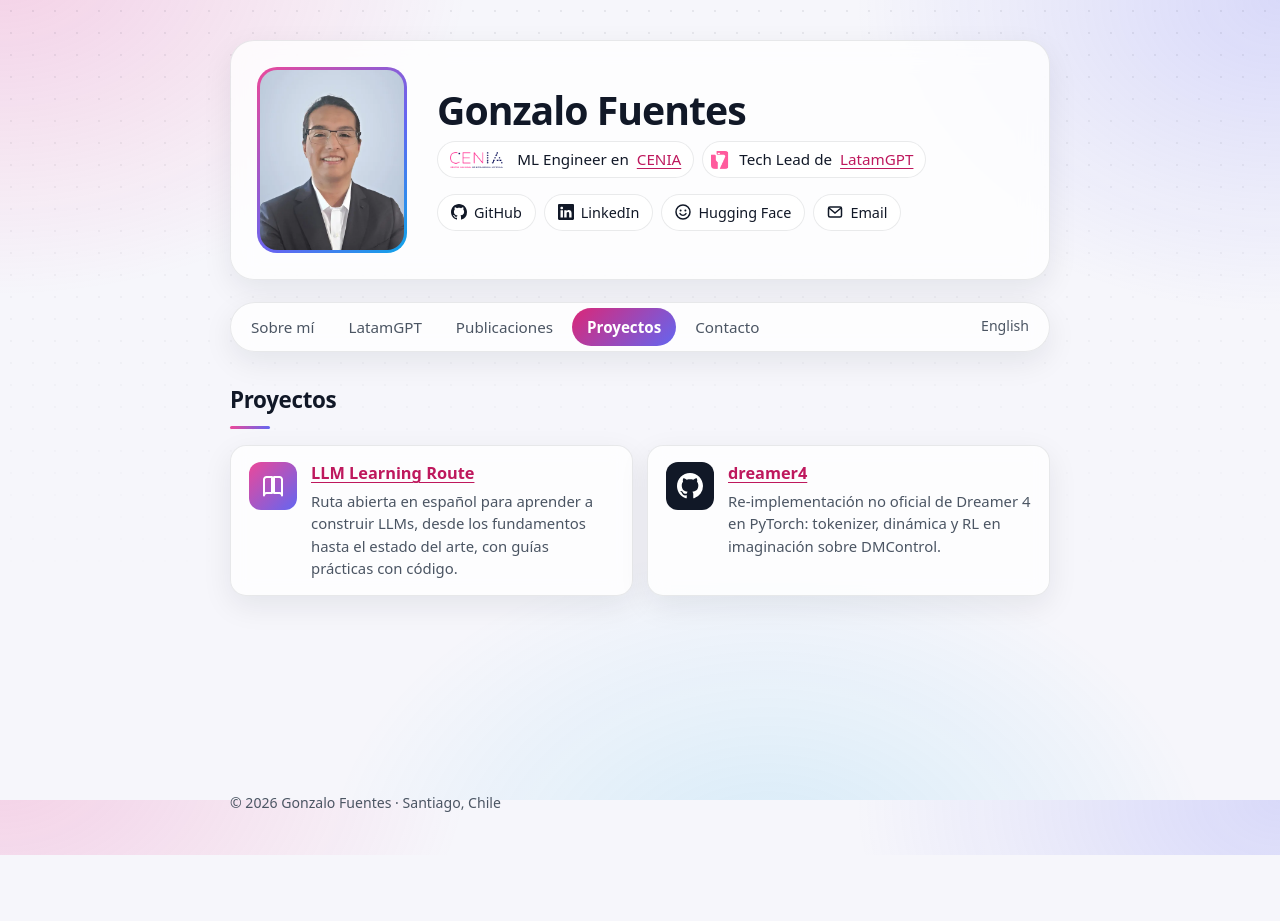
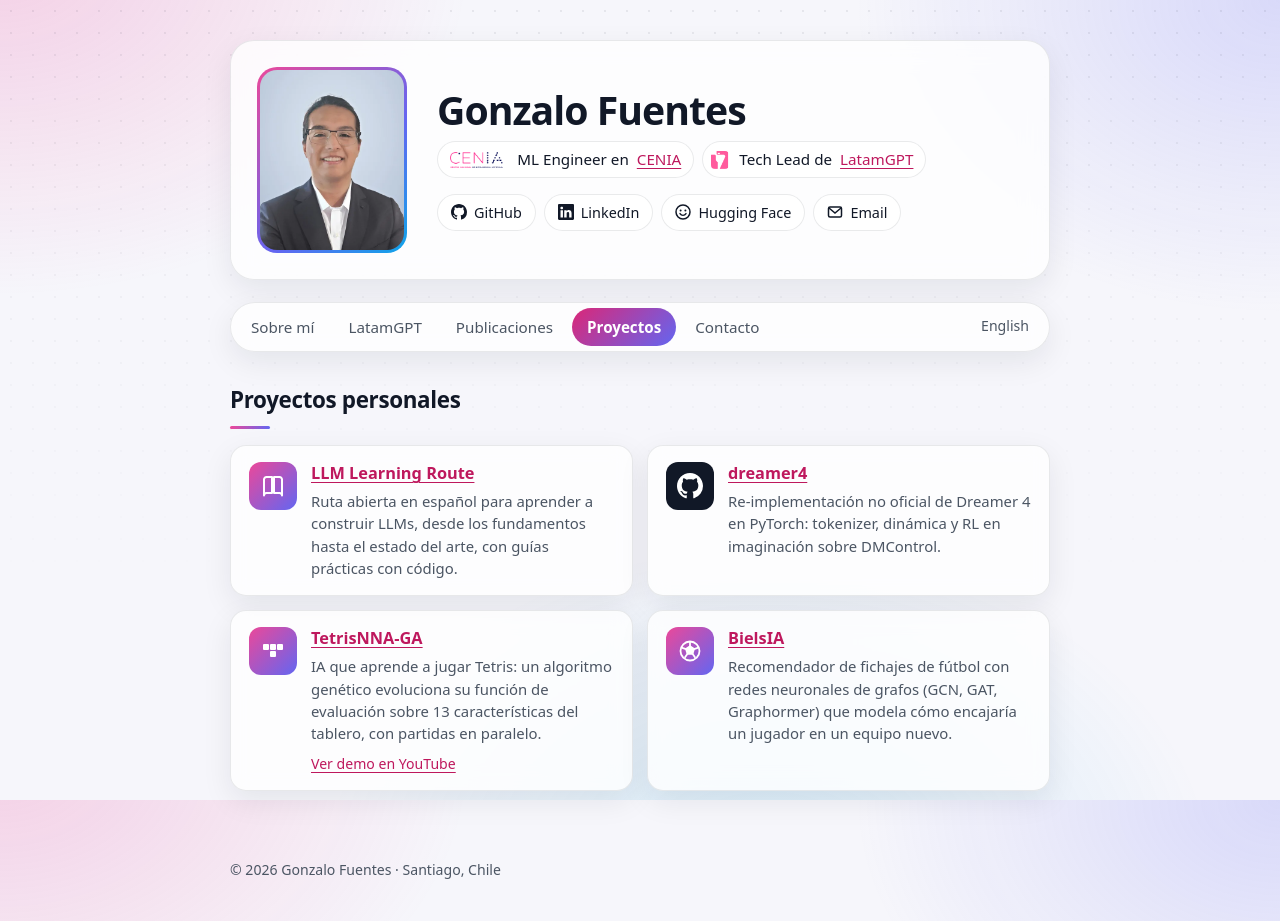
Before and after one commit to GonzaloFuentes1/GonzaloFuentes1.github.io, a plain HTML site: page index.html in a window 1280 px wide. Both pictures are taken after a click on the link "Proyectos". Before the commit the page ends 855 px from the top, so only its background shows below. Drawn offline with Linux system fonts and the light colour scheme.

Commit message:
feat: marca los proyectos como personales y agrega tetris y bielsia (#4)

```diff
--- a/index.html
+++ b/index.html
@@ -192,7 +192,7 @@
   </section>
 
   <section id="proyectos" aria-labelledby="h-proy">
-    <h2 id="h-proy">Proyectos</h2>
+    <h2 id="h-proy">Proyectos personales</h2>
     <ul class="cards two">
       <li class="card">
         <span class="logo icon"><svg viewBox="0 0 24 24" aria-hidden="true" fill="none" stroke="currentColor" stroke-width="2" stroke-linecap="round" stroke-linejoin="round"><path d="M3 5.5A2.5 2.5 0 0 1 5.5 3H11v16H5.5A2.5 2.5 0 0 0 3 21.5Z"/><path d="M21 5.5A2.5 2.5 0 0 0 18.5 3H13v16h5.5a2.5 2.5 0 0 1 2.5 2.5Z"/></svg></span>
@@ -206,6 +206,21 @@
         <div>
           <h3><a href="https://github.com/GonzaloFuentes1/dreamer4">dreamer4</a></h3>
           <p>Re-implementación no oficial de Dreamer 4 en PyTorch: tokenizer, dinámica y RL en imaginación sobre DMControl.</p>
+        </div>
+      </li>
+      <li class="card">
+        <span class="logo icon"><svg viewBox="0 0 24 24" aria-hidden="true" fill="currentColor"><rect x="2" y="5" width="6" height="6" rx="1"/><rect x="9" y="5" width="6" height="6" rx="1"/><rect x="16" y="5" width="6" height="6" rx="1"/><rect x="9" y="12" width="6" height="6" rx="1"/></svg></span>
+        <div>
+          <h3><a href="https://github.com/GonzaloFuentes1/TetrisNNA-GA">TetrisNNA-GA</a></h3>
+          <p>IA que aprende a jugar Tetris: un algoritmo genético evoluciona su función de evaluación sobre 13 características del tablero, con partidas en paralelo.</p>
+          <p class="meta"><a href="https://www.youtube.com/watch?v=io2GUmA6d0o">Ver demo en YouTube</a></p>
+        </div>
+      </li>
+      <li class="card">
+        <span class="logo icon"><svg viewBox="0 0 24 24" aria-hidden="true" fill="none" stroke="currentColor" stroke-width="1.8" stroke-linejoin="round"><circle cx="12" cy="12" r="9.5"/><path d="m12 7.2 4 2.9-1.5 4.7h-5L8 10.1Z" fill="currentColor"/><path d="M12 7.2V2.5M16 10.1l4.4-1.5M14.5 14.8l2.8 3.9M9.5 14.8l-2.8 3.9M8 10.1 3.6 8.6"/></svg></span>
+        <div>
+          <h3><a href="https://github.com/GonzaloFuentes1/BielsIA">BielsIA</a></h3>
+          <p>Recomendador de fichajes de fútbol con redes neuronales de grafos (GCN, GAT, Graphormer) que modela cómo encajaría un jugador en un equipo nuevo.</p>
         </div>
       </li>
     </ul>
```
Also changed, not shown: en/index.html (+16 -1 lines).
